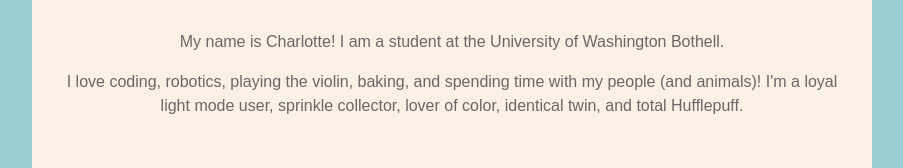
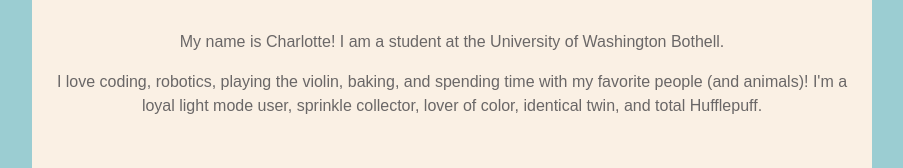
Before and after one commit to CharlotteHoyt/Svelte-About-Me, a Svelte app: page / in a window 1280 px wide. Shown: the part 421-589 px from the top of the page, without its empty margins (188-1091 px from the left). Built offline with nearby package versions, Linux system fonts and the light colour scheme; a web font is replaced by a local one.

Commit message:
Fixed typo on bio.

```diff
--- a/src/App.svelte
+++ b/src/App.svelte
@@ -35,7 +35,7 @@
   ];
 
   let name = "Charlotte";
-  let bio = "I love coding, robotics, playing the violin, baking, and spending time with my people (and animals)! I'm a loyal light mode user, sprinkle collector, lover of color, identical twin, and total Hufflepuff."
+  let bio = "I love coding, robotics, playing the violin, baking, and spending time with my favorite people (and animals)! I'm a loyal light mode user, sprinkle collector, lover of color, identical twin, and total Hufflepuff."
   let favorites = ["Strawberry Ice Cream 🍦", "Giraffes 🦒", "Fall 🍂", "Yellow 💛", "Coding 👩‍💻", "Robotics 🤖", "Violin 🎻", "Baking 🧁", "My Two Silly Cats 🐱"];
 
   let funFacts = ["I have sectoral heterochromia!", "I rode a horse that was in a Disney movie!", "I got second place in a spelling bee in fourth grade!", "I'm scared of hiccups!"];
```
